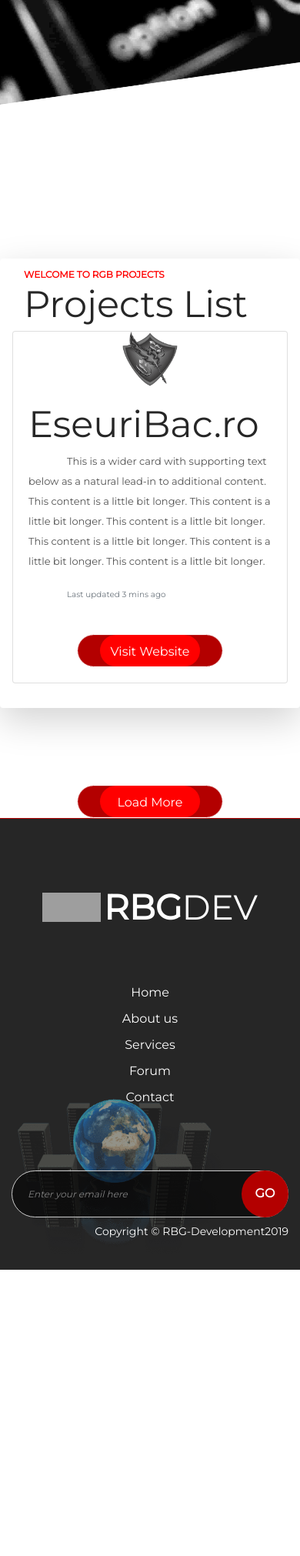
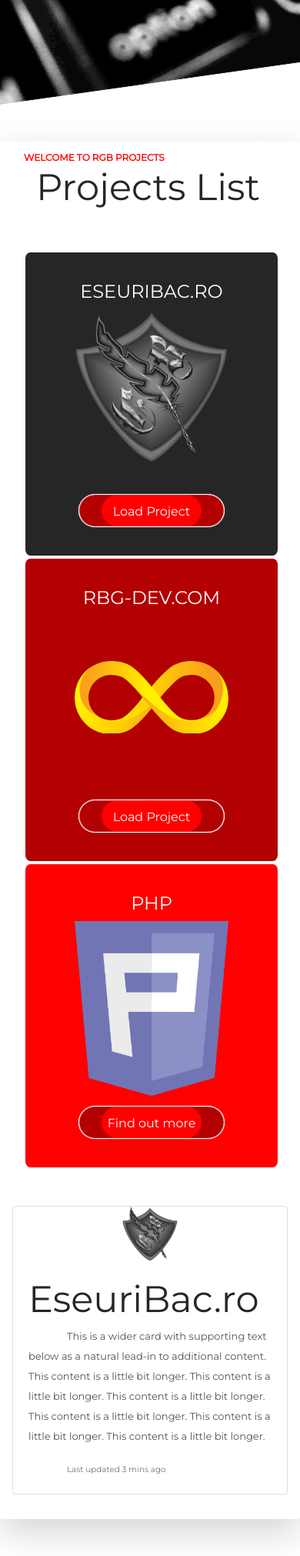
Before and after one commit to gilyenrares/rbg-dev.com, a PHP site: page /projects.php in a window 390 px wide; the page is wider, and only the part inside the window is pictured. Shown: the part 531-2553 px from the top of that part at 77% size. Before the commit the page ends 2181 px from the top of that part, so only its background shows below. Run offline with PHP 8.4, Linux system fonts and the light colour scheme; data that the repository does not hold is empty; grey boxes are pictures that could not be loaded.

Commit message:
major code trim fz2

```diff
--- a/contact.php
+++ b/contact.php
@@ -11,7 +11,7 @@
 <link href="https://fonts.googleapis.com/css?family=Montserrat&display=swap" rel="stylesheet">
 <link href="plugins/font-awesome-4.7.0/css/font-awesome.min.css" rel="stylesheet" type="text/css">
 <link rel="stylesheet" type="text/css" href="styles/main.css">
-<link rel="stylesheet" type="text/css" href="styles/contact_responsive.css">
+<link rel="stylesheet" type="text/css" href="styles/responsive.css">
 <!-- Global site tag (gtag.js) - Google Analytics -->
 <script async src="https://www.googletagmanager.com/gtag/js?id=UA-149412340-1"></script>
 <script>
--- a/includes/get-task.inc.php
+++ b/includes/get-task.inc.php
@@ -1,4 +1,14 @@
 <?php
+if (isset($_SESSION['userId'])) {
+  if ($_SESSION['accType']==='Admin') {
+    $you = $_SESSION['accType'];
+  } else {
+    $you = 'your account doesnt have the clearance';
+  }
+} else {
+  $you = 'you need to be connected first';
+}
+
 
 $projectName = "eseuribac.ro";
 $checked = "checked";
@@ -31,6 +41,13 @@ else {
     	$html.= '<div class="progress"><div class="progress-bar progress-bar-striped progress-bar-animated" role="progressbar" aria-valuenow="'.$row['percentage'];
   		$html.= '" aria-valuemin="0" aria-valuemax="100" style="width:'.$row['percentage'];
   		$html.= '%"></div></div></li>';
-		echo $html;
+      if (($_SESSION['project']==="$projectName")) {
+  echo $html;
   }
+
+
 }
+  mysqli_stmt_close($stmt);
+  mysqli_close($conn);
+  exit();
+}
--- a/projects.php
+++ b/projects.php
@@ -11,7 +11,7 @@
 <link href="https://fonts.googleapis.com/css?family=Montserrat&display=swap" rel="stylesheet">
 <link href="plugins/font-awesome-4.7.0/css/font-awesome.min.css" rel="stylesheet" type="text/css">
 <link rel="stylesheet" type="text/css" href="styles/main.css">
-<link rel="stylesheet" type="text/css" href="styles/projects_responsive.css">
+<link rel="stylesheet" type="text/css" href="styles/responsive.css">
 <!-- Global site tag (gtag.js) - Google Analytics -->
 <script async src="https://www.googletagmanager.com/gtag/js?id=UA-149412340-1"></script>
 <script>
@@ -46,22 +46,66 @@
 </div>
 </div>
 <!-- projects -->
-<div class="container pading-top">
+<div class="container pt-5">
 	<div class="row shadow-lg p-3 mb-5 bg-white rounded">
-		<div class="col">
+		<div class="col mb-5">
 			<div class="section_title_container">
 			<h2><div class="section_subtitle">welcome to RGB projects</div></h2>
-			<h3><div class="section_title">Projects List</div></h3>
+			<h3><div class="section_title px-3">Projects List</div></h3>
 			</div>
 		</div>
+		<!-- Boxes -->
+		<div class="col-lg-12 mb-5">
+			<!-- 1st row of boxes -->
+				<div class="row">
+					<div class="col">
+						<div class="boxes_container d-flex flex-lg-row flex-column align-items-start justify-content-start">
+							<?php $_SESSION['project'] =" " ?>
+							<!-- Box -->
+							<div class="box d-flex flex-column align-items-center justify-content-center">
+	   	                    	<h3>ESEURIBAC.RO</h3>
+	                   			<div class="box_icon"><img src="images/logo-eseuribac.ro.png" alt=""></div>
+	                   			<div class="button"><a href="#data" onclick="<?php $_SESSION['project'] ="eseuribac.ro" ?>">Load Project</a></div>
+	                		</div>
+
+							<!-- Box -->
+	            			<div class="box d-flex flex-column align-items-center justify-content-center">
+	                    		<h3>RBG-DEV.COM</h3>
+	                    		<div class="box_icon"><img src="images/logo-lg.png" style="padding-top: 60px;" alt=""></div>
+	                    		<button class="button"><a href="">Load Project</a></button>
+	                  		</div>
+
+	            			<!-- Box -->
+	            			<div class="box d-flex flex-column align-items-center justify-content-center">
+	            				<?php
+	            				include 'modals/modal-php.php';
+	            				 ?>
+	                    		<h3>PHP</h3>
+	                    		<div class="box_icon"><img src="images/badge-php.png" alt=""></div>
+	                    		<div class="button">
+									<a href="#php" onclick="document.getElementById('modalPhp').style.display='block'">Find out more</a>
+								</div>
+	                  		</div>
+
+						</div>
+					</div>
+				</div>
+			</div>
 		<div class="card mb-3">
+
+
+
+
+
+
+
   		<img src="images/logo-eseuribac.ro.png" class="card-img ml-auto mr-auto" alt="Logo EseurBac.ro">
   			<div class="card-body">
     		<h3><div class="section_title">EseuriBac.ro</div></h3>
     		<p class="card-text">This is a wider card with supporting text below as a natural lead-in to additional content. This content is a little bit longer. This content is a little bit longer. This content is a little bit longer. This content is a little bit longer. This content is a little bit longer. This content is a little bit longer.</p>
    		 	<p class="card-text"><small class="text-muted">Last updated 3 mins ago</small></p>
   			</div>
-  		<ul class="list-group list-group-flush">
+  		<ul id="data" class="list-group list-group-flush">
 
   			<?php
   					include 'includes/get-task.inc.php';
--- a/services.php
+++ b/services.php
@@ -13,7 +13,7 @@
 <link href="plugins/colorbox/colorbox.css" rel="stylesheet" type="text/css">
 <link rel="stylesheet" type="text/css" href="styles/services.css">
 <link rel="stylesheet" type="text/css" href="styles/main.css">
-<link rel="stylesheet" type="text/css" href="styles/services_responsive.css">
+<link rel="stylesheet" type="text/css" href="styles/responsive.css">
 <!-- Global site tag (gtag.js) - Google Analytics -->
 <script async src="https://www.googletagmanager.com/gtag/js?id=UA-149412340-1"></script>
 <script>
--- a/styles/about_responsive.css
+++ b/styles/about_responsive.css
@@ -91,10 +91,7 @@
 	{
 		display: none;
 	}
-	.box:not(:last-child)
-	{
-		margin-bottom: 60px;
-	}
+
 	.about_specific
 	{
 		padding-bottom: 0px;
--- a/styles/main.css
+++ b/styles/main.css
@@ -756,7 +756,8 @@ section
 {
 	width: calc(100% / 3);
 	padding: 37px;
-  margin-bottom: 60px;
+  border-radius: 2%;
+  margin: 2px;
 }
 .box:first-child
 {
@@ -771,12 +772,12 @@ section
 	background: #ff0000;
 }
 .boxes_container{
-margin-top: 50px;
+
 }
 .box_icon
 {
-	width: 250px;
-	height: 250px;
+	width: 200px;
+  height: 200px;
 	margin-bottom: 40px;
 }
 .box_icon img
--- a/styles/responsive.css
+++ b/styles/responsive.css
@@ -95,10 +95,7 @@
 	{
 		width: 100%;
 	}
-	.box:not(:last-child)
-	{
-		margin-bottom: 60px;
-	}
+
 	.boxes_container{
 		margin-top: 0px;
 	}
@@ -128,32 +125,6 @@
 	{
 		max-width: 100%;
 		padding-top: 30px;
-	}
-	.about_content
-	{
-		-webkit-transform: none;
-		-moz-transform: none;
-		-ms-transform: none;
-		-o-transform: none;
-		transform: none;
-	}
-	.test_1
-	{
-		margin-top: 106px;
-		margin-bottom: 82px;
-	}
-	.test_content
-	{
-		padding-left: 25px;
-	}
-	.gallery_slider_container
-	{
-		width: 150%;
-		left: -25%;
-	}
-	.blog_col:not(:last-child)
-	{
-		margin-bottom: 60px;
 	}
 	.footer_nav ul li:not(:last-of-type)
 	{
@@ -189,9 +160,7 @@
 
 @media only screen and (max-width: 991px)
 {
-	.box_flip_front img{
-		max-width: 60%;
-	}
+
 }
 
 /************
@@ -227,9 +196,7 @@
 
 @media only screen and (max-width: 767px)
 {
-	.box_flip_front img{
-		max-width: 70%;
-	}
+
 	.hamburger_bar
 	{
 		right: calc((100vw - 510px) / 2 - 15px);
@@ -247,14 +214,6 @@
 	.home_button
 	{
 		margin-top: 37px;
-	}
-	.service_col:nth-last-child(n+4)
-	{
-		margin-bottom: 0px;
-	}
-	.service_col:not(:last-child)
-	{
-		margin-bottom: 79px;
 	}
 	.modal-content
 	{
```
Also changed, not shown: about.php (+12 -3 lines), images/logo-lg.png (added).
